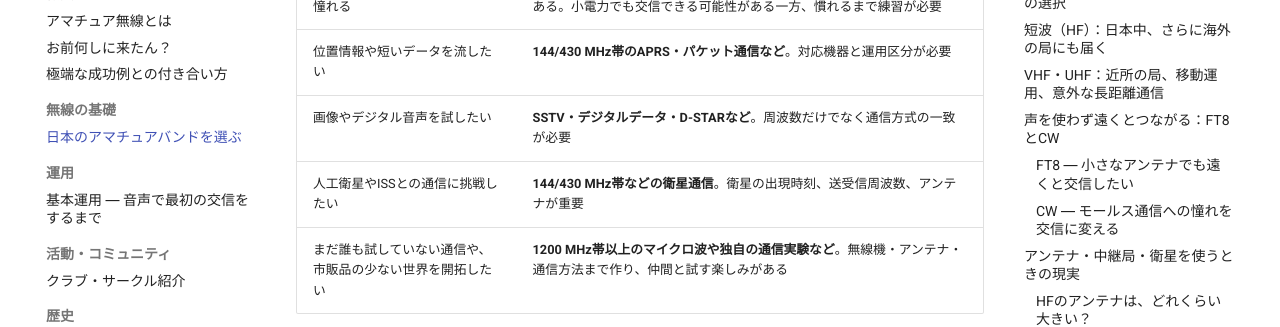
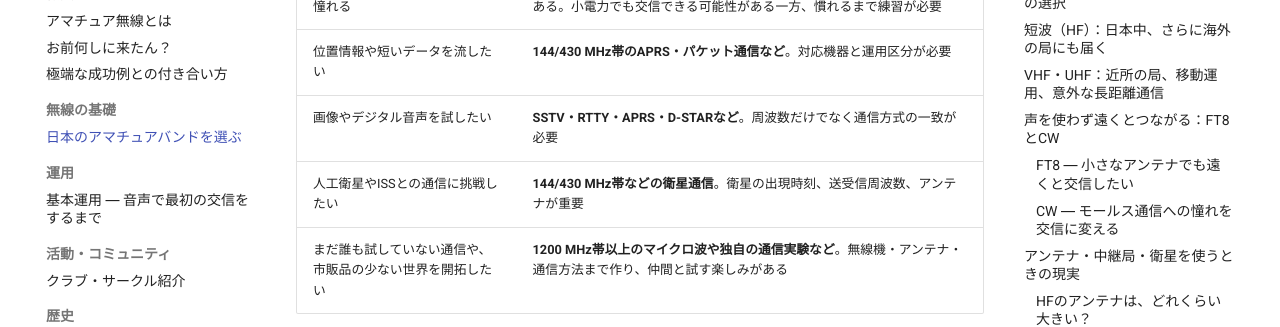
Before and after one commit to CQAKIBA/AmateurRadio-Handbook, an MkDocs documentation site: the page built from docs/02_無線の基礎/japan-band-guide.md, in a window 1280 px wide and 900 px high, scrolled down 818 px. Shown: the part 150-477 px from the top of the window. Built offline with MkDocs 1.6.1 and Material for MkDocs 9.7.7, drawn with Linux system fonts in a browser that asks for light colours; comment, search, counter and statistics services are not loaded.

Commit message:
Update communication methods in Japan band guide

```diff
--- a/docs/02_無線の基礎/japan-band-guide.md
+++ b/docs/02_無線の基礎/japan-band-guide.md
@@ -16,7 +16,7 @@
 | 大きなアンテナを置けないけれど、遠くと交信したい | **HF帯のFT8（WSJT-Xなど）**。小さな信号から短いメッセージを復調する方式。小型アンテナでの挑戦にも向くが、対応無線機もしくは簡単な自作回路と、PCが必要 |
 | モールス信号で交信することに憧れる | **HF帯などのCW（モールス通信）**。符号を覚え、送受信を練習する楽しさがある。小電力でも交信できる可能性がある一方、慣れるまで練習が必要 |
 | 位置情報や短いデータを流したい | **144/430 MHz帯のAPRS・パケット通信など**。対応機器と運用区分が必要 |
-| 画像やデジタル音声を試したい | **SSTV・デジタルデータ・D-STARなど**。周波数だけでなく通信方式の一致が必要 |
+| 画像やデジタル音声を試したい | **SSTV・RTTY・APRS・D-STARなど**。周波数だけでなく通信方式の一致が必要 |
 | 人工衛星やISSとの通信に挑戦したい | **144/430 MHz帯などの衛星通信**。衛星の出現時刻、送受信周波数、アンテナが重要 |
 | まだ誰も試していない通信や、市販品の少ない世界を開拓したい | **1200 MHz帯以上のマイクロ波や独自の通信実験など**。無線機・アンテナ・通信方法まで作り、仲間と試す楽しみがある |
 
```
